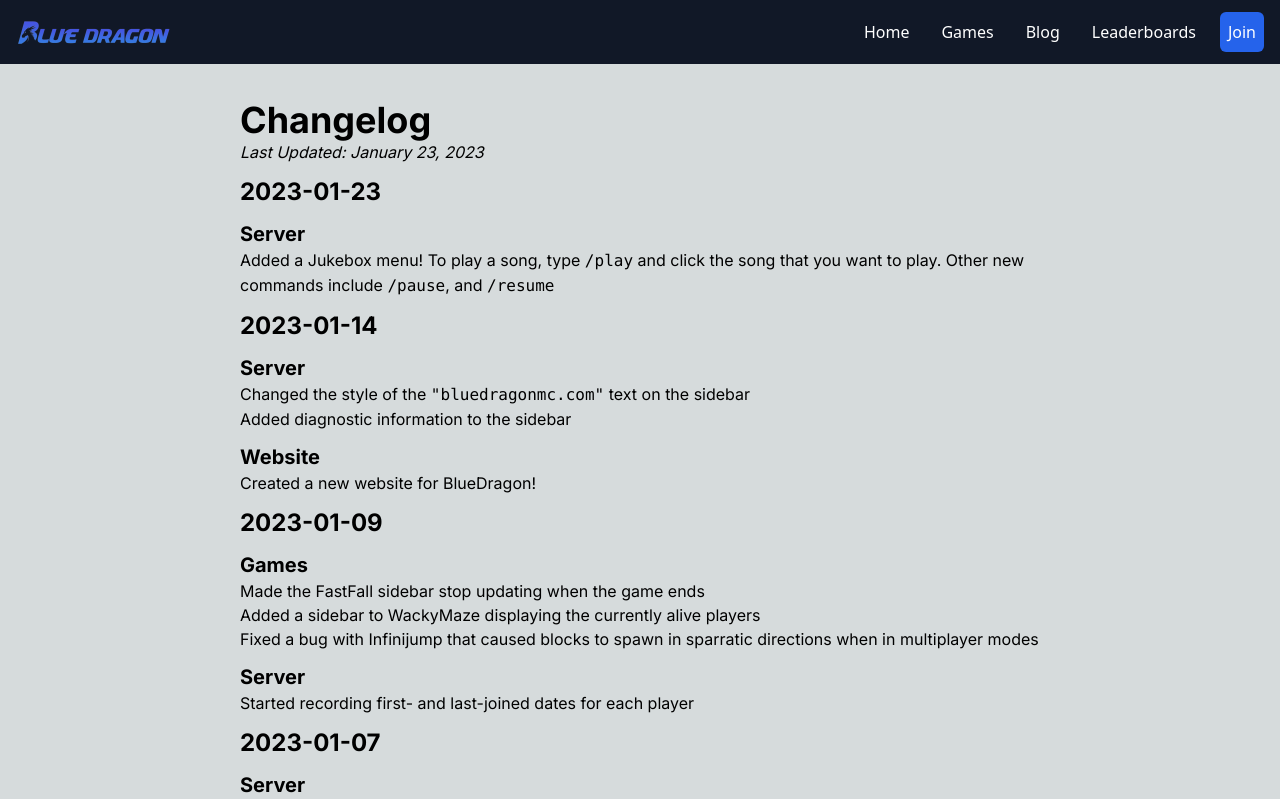
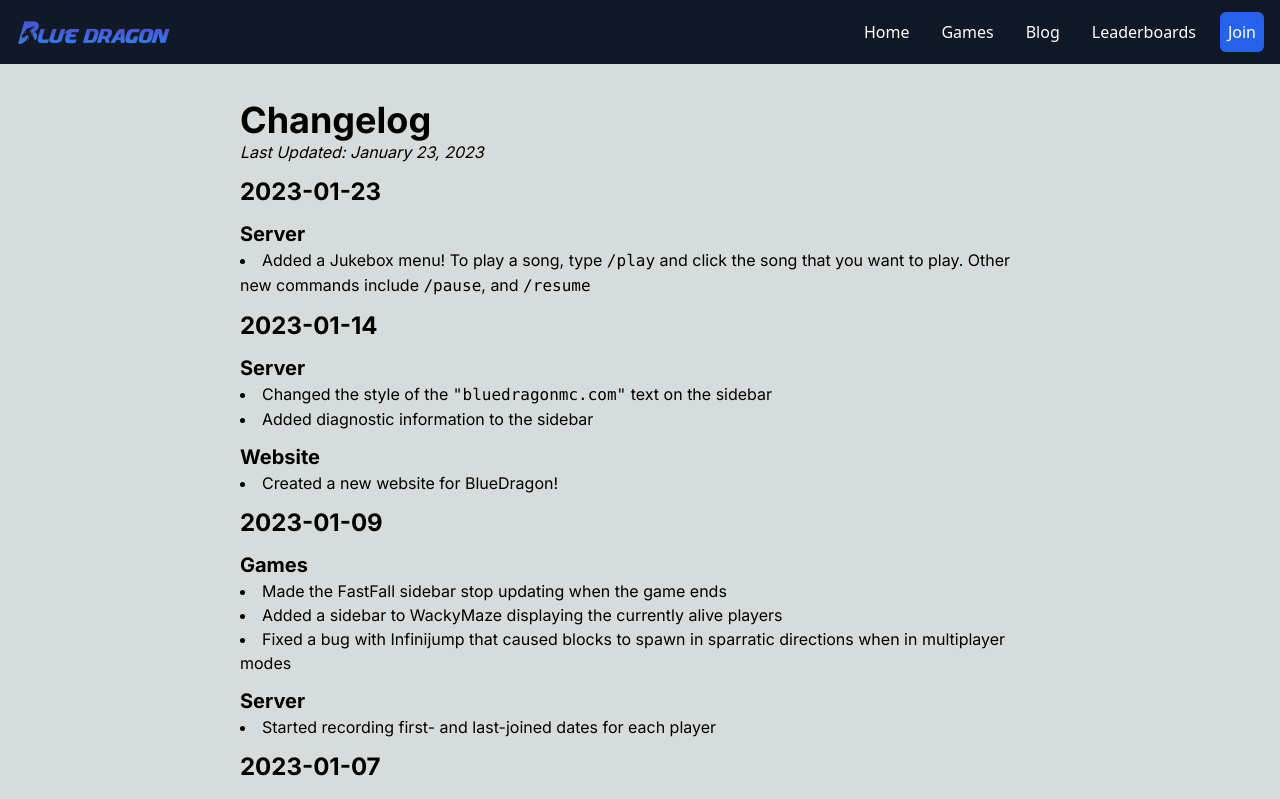
Before and after one commit to BlueDragonMC/Website, a Next.js app: page /page/changelog in a window 1280 px wide. Shown: the top 799 px of the page. Built offline with nearby package versions, Linux system fonts and the light colour scheme.

Commit message:
Fix markdown list style

```diff
--- a/app/blog/[article]/article.module.css
+++ b/app/blog/[article]/article.module.css
@@ -38,7 +38,7 @@
     }
 
     .markdown ul li {
-        @apply list-item list-inside;
+        @apply list-item list-disc list-inside;
     }
 
     .markdown ul li li {
```
